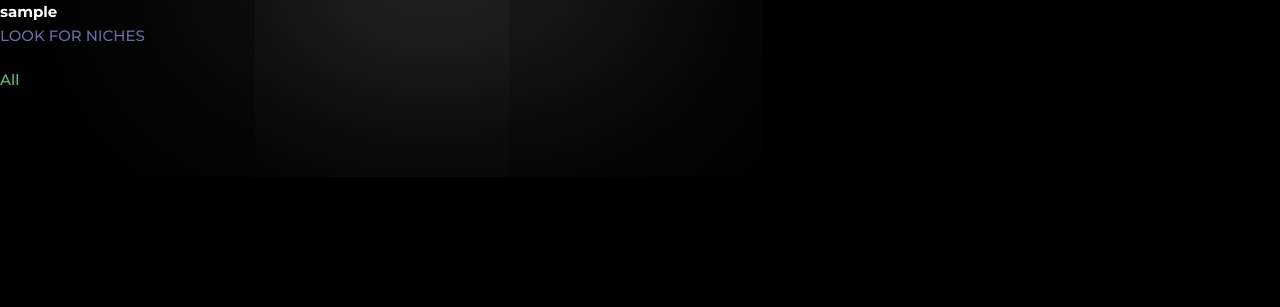
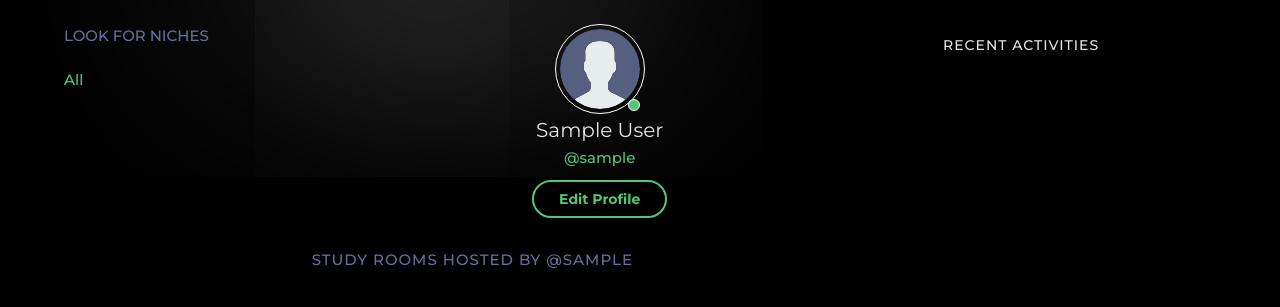
Before and after one commit to arindam-sahoo/Community-WebApp, a Django app: template backend/api/templates/api/profile.html in a window 1280 px wide. Shown: the part 78-385 px from the top of the page. Run offline with Django 5.2, Linux system fonts and the light colour scheme; the template is opened without the code that fills it, so the values that code supplies are empty; the visitor is signed in with stand-in values (Sample User, id 1).

Commit message:
Profile Frontend Done

```diff
--- a/backend/api/templates/api/activity.html
+++ b/backend/api/templates/api/activity.html
@@ -18,10 +18,10 @@
                 <div class="roomListRoom__actions">
                     <a href="{% url 'delete-message' message.id %}">
                     <svg version="1.1" xmlns="http://www.w3.org/2000/svg" width="32" height="32" viewBox="0 0 32 32">
-                        <title>remove</title>
+                        <title>delete</title>
                         <path
-                        d="M27.314 6.019l-1.333-1.333-9.98 9.981-9.981-9.981-1.333 1.333 9.981 9.981-9.981 9.98 1.333 1.333 9.981-9.98 9.98 9.98 1.333-1.333-9.98-9.98 9.98-9.981z"
-                        ></path>
+                            d="M30 4h-8v-3c0-0.553-0.447-1-1-1h-10c-0.553 0-1 0.447-1 1v3h-8v2h2v24c0 1.104 0.897 2 2 2h20c1.103 0 2-0.896 2-2v-24h2v-2h-0zM12 2h8v2h-8v-2zM26.002 30l-0.002 1v-1h-20v-24h20v24h0.002z">
+                        </path>
                     </svg>
                     </a>
                 </div>
--- a/backend/api/templates/api/profile.html
+++ b/backend/api/templates/api/profile.html
@@ -1,26 +1,54 @@
 {% extends 'main.html' %}
+{% load static %}
 
 {% block content %}
     <style>
-        .profile-container {
+        .container {
             display: grid;
             grid-template-columns: 1fr 3fr 1fr;
         }
     </style>
 
-    <h1>{{ user.username }}</h1>
-
-    <div class="profile-container">
-        <div>
+    {% comment %} <h1>{{ user.username }}</h1> {% endcomment %}
+    <main class="profile-page layout layout--3">
+        <div class="container">
+            <div class="topics">
                 {% include 'api/niches.html' %}
             </div>
 
+            <div class="roomList">
+                <div class="profile">
+                    <div class="profile__avatar">
+                      <div class="avatar avatar--large active">
+                        <img src="{% static 'images/avatar.svg' %}" />
+                      </div>
+                    </div>
+                    <div class="profile__info">
+                      <h3>{{ user.first_name }} {{ user.last_name }}</h3>
+                      <p>@{{ user.username }}</p>
+                      <a href="#" class="btn btn--main btn--pill">Edit Profile</a>
+                    </div>
+                    {% comment %} <div class="profile__about">
+                      <h3>About</h3>
+                      <p>
+                        Lorem ipsum dolor sit amet consectetur adipisicing elit. Consequuntur illo tenetur
+                        facilis sunt nemo debitis quisquam hic atque aut? Ducimus alias placeat optio
+                        accusamus repudiandae quis ab ex exercitationem rem?
+                      </p>
+                    </div> {% endcomment %}
+                </div>
+                <div class="roomList__header">
                     <div>
+                      <h2>Study Rooms Hosted by @{{ user.username }}</a>
+                      </h2>
+                    </div>
+                </div>
                 {% include 'api/feed.html' %}
             </div>
 
-        <div>
-
+            <div class="activities">
+                {% include 'api/activity.html' %}
             </div>
         </div>
+    </main>
 {% endblock content %}
```
Lines whose indentation alone changed are shown as unchanged.
